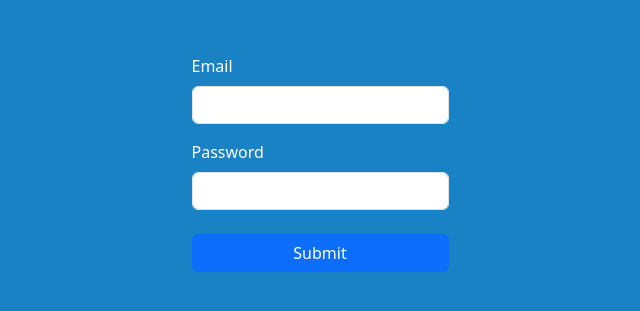
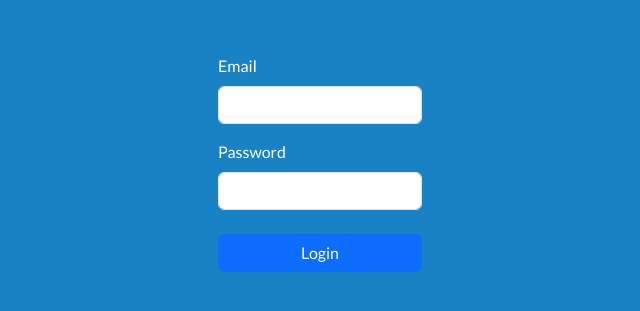
Before and after one commit to DomeT99/pass-vault, a Vue app: page / in a window 1280 px wide. Shown: the part 237-548 px from the top of the page, without its empty margins (320-960 px from the left). Built offline with nearby package versions, Linux system fonts and the light colour scheme.

Commit message:
feat: dev form

```diff
--- a/src/assets/scss/font.scss
+++ b/src/assets/scss/font.scss
@@ -18,7 +18,7 @@ h1 {
 }
 h2 {
   font-family: var(--font-regular);
-  font-size: var(--h3-size) !important;
+  font-size: var(--h2-size) !important;
   color: var(--text-color);
 }
 p {
--- a/src/assets/scss/global.scss
+++ b/src/assets/scss/global.scss
@@ -16,6 +16,9 @@
   --font-light: "Lato Light";
 
   --h1-size: 2.5rem;
-  --h3-size: 1.7rem;
+  --h2-size: 1.7rem;
   --paragraph-size: 1rem;
 }
+body{
+  font-family: var(--font-regular);
+}
--- /dev/null
+++ b/src/components/common/Button.vue
@@ -0,0 +1,24 @@
+<script setup lang="ts">
+import { ButtonType } from '../../modules/types'
+
+interface ButtonModel<T> {
+    fnButton?(params: T): T;
+    preventDefault: boolean;
+    type: ButtonType;
+}
+const props = defineProps<ButtonModel<unknown>>();
+</script>
+<template>
+
+    <template v-if="props.preventDefault">
+        <button :type="props.type" @click.prevent="props.fnButton" class="btn">
+            <slot></slot>
+        </button>
+    </template>
+
+    <template v-else>
+        <button :type="props.type" @click="props.fnButton" class="btn">
+            <slot></slot>
+        </button>
+    </template>
+</template>
--- /dev/null
+++ b/src/components/common/Input.vue
@@ -0,0 +1,17 @@
+<script setup lang="ts">
+// @ts-nocheck
+import { InputType } from '../../modules/types';
+
+interface InputModel {
+    type?: InputType;
+    id?: string;
+    placeHolder?: string;
+}
+defineEmits(["update:modelValue"]);
+const props = defineProps<InputModel>();
+</script>
+
+<template>
+    <input :placeholder="props.placeHolder" :id="props.id" :type="props.type ?? 'text'"
+        @input="$emit('update:modelValue', $event.target.value)" />
+</template>
--- /dev/null
+++ b/src/components/common/Label.vue
@@ -0,0 +1,13 @@
+<script setup lang="ts">
+
+interface LabelModel {
+    for?: string;
+}
+
+const props = defineProps<LabelModel>();
+</script>
+<template>
+    <label :for="props.for">
+        <slot></slot>
+    </label>
+</template>
--- /dev/null
+++ b/src/modules/types.ts
@@ -0,0 +1,2 @@
+export type InputType = "text" | "password" | "email";
+export type ButtonType = "button" | "submit" | "reset";
--- a/src/views/SignIn.vue
+++ b/src/views/SignIn.vue
@@ -1,5 +1,8 @@
 <script setup lang="ts">
 import Form from '../components/common/Form.vue';
+import Input from '../components/common/Input.vue';
+import Label from '../components/common/Label.vue';
+import Button from '../components/common/Button.vue';
 </script>
 <template>
   <section class="bg-primary min-vh-100 v-align-center">
@@ -7,15 +10,19 @@ import Form from '../components/common/Form.vue';
       <div class="col-sm-12 justify-content-center d-flex">
         <Form>
           <div class="mb-3">
-            <label for="email" class="form-label text-white">Email</label>
-            <input type="email" class="form-control" id="email">
+            <Label :for="'email-input'" class="form-label text-white">
+              Email
+            </Label>
+            <Input class="form-control" :id="'email-input'" :type="'email'" />
           </div>
           <div class="mb-4">
-            <label for="password" class="form-label text-white">Password</label>
-            <input type="password" class="form-control" id="password">
+            <Label :for="'password-input'" class="form-label text-white">
+              Password
+            </Label>
+            <Input class="form-control" :id="'password-input'" :type="'password'" />
           </div>
           <div class="justify-content-center d-flex">
-            <button type="submit" class="btn btn-primary w-100">Submit</button>
+            <Button class="btn-primary w-100" :prevent-default="true" :type="'submit'">Login</Button>
           </div>
         </Form>
       </div>
```
